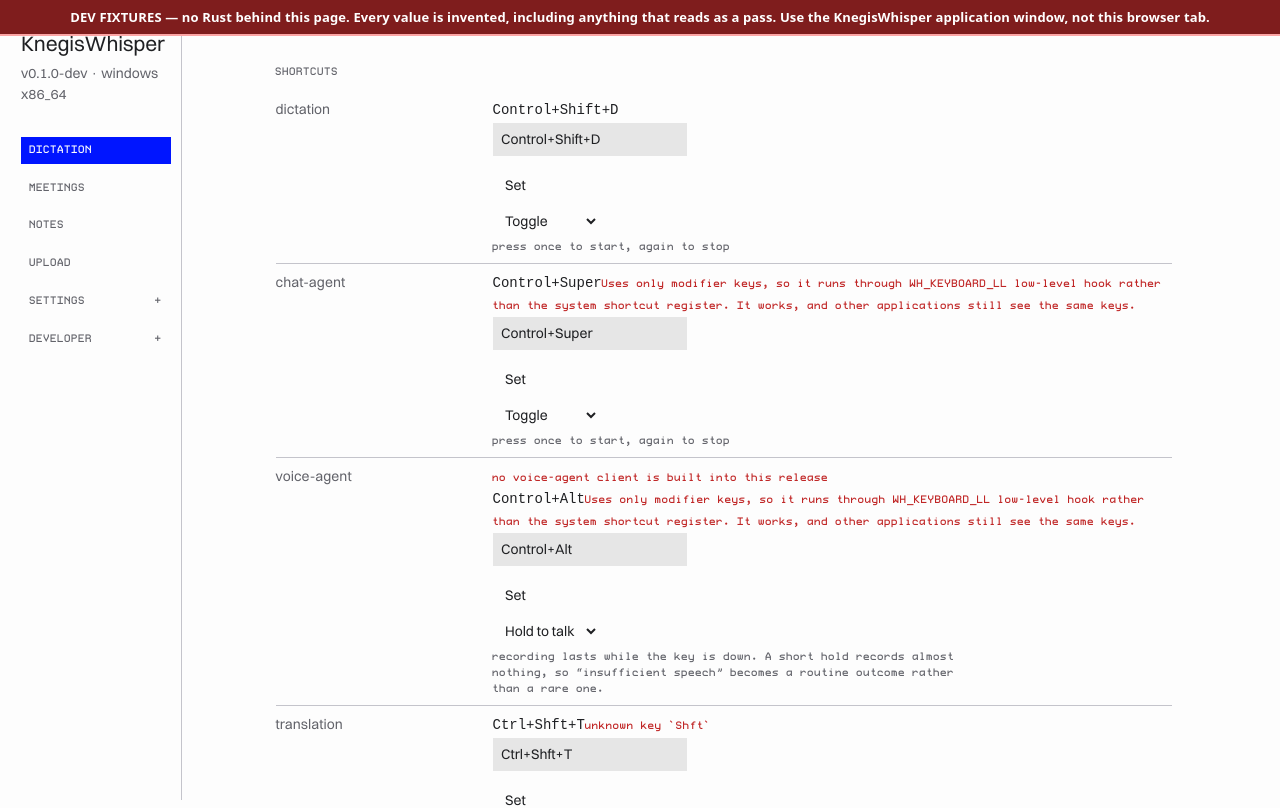
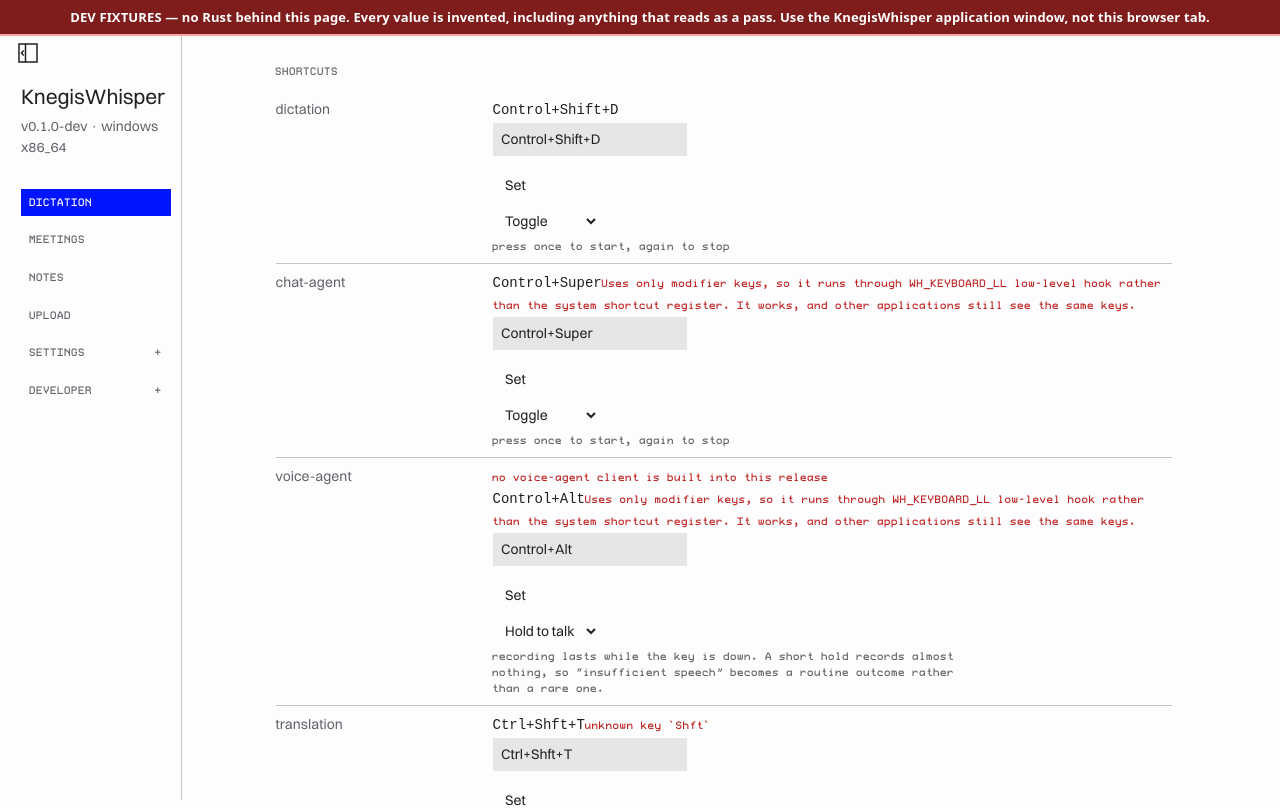
Before and after one commit to Knegis/KnegisWhisper, a React (Vite) app in the folder apps/desktop/: page / in a window 1280 px wide. Shown: the top 808 px of the page. Built offline with nearby package versions, Linux system fonts and the light colour scheme.

Commit message:
feat(desktop): add retractable sidebar with animated toggle

```diff
--- a/apps/desktop/src/App.tsx
+++ b/apps/desktop/src/App.tsx
@@ -179,6 +179,7 @@ function Shell() {
   // application is for. Reopening on the screen you last used sounds helpful
   // until the screen you last used is the one that failed.
   const [view, setView] = useState<ViewId>(DEFAULT_VIEW);
+  const [sidebarExpanded, setSidebarExpanded] = useState(true);
   const [importedNoteId, setImportedNoteId] = useState<number | null>(null);
 
   // Both groups start closed. Dictation is a top-level destination, so the
@@ -236,8 +237,10 @@ function Shell() {
   }
 
   return (
-    <main className="shell">
+    <main className={sidebarExpanded ? "shell" : "shell shell-sidebar-retracted"}>
       <Sidebar
+        expanded={sidebarExpanded}
+        onToggle={() => setSidebarExpanded((expanded) => !expanded)}
         view={view}
         openGroups={openGroups}
         onSelect={select}
--- a/apps/desktop/src/components/Sidebar.tsx
+++ b/apps/desktop/src/components/Sidebar.tsx
@@ -33,6 +33,8 @@
 import { childrenOf, isGroup, NAV, type ViewId } from "../lib/navigation";
 
 export function Sidebar({
+  expanded,
+  onToggle,
   view,
   openGroups,
   onSelect,
@@ -41,6 +43,8 @@ export function Sidebar({
   os,
   arch,
 }: {
+  expanded: boolean;
+  onToggle: () => void;
   view: ViewId;
   openGroups: ReadonlySet<string>;
   onSelect: (id: ViewId) => void;
@@ -50,7 +54,37 @@ export function Sidebar({
   arch: string;
 }) {
   return (
-    <nav className="sidebar">
+    <nav className="sidebar" aria-label="Main navigation">
+      <button
+        type="button"
+        className="sidebar-toggle"
+        aria-label={expanded ? "Retract sidebar" : "Expand sidebar"}
+        title={expanded ? "Retract sidebar" : "Expand sidebar"}
+        aria-expanded={expanded}
+        aria-controls="sidebar-navigation"
+        onClick={onToggle}
+      >
+        <svg
+          width="24"
+          height="24"
+          viewBox="0 0 24 24"
+          fill="none"
+          xmlns="http://www.w3.org/2000/svg"
+          stroke="currentColor"
+          strokeWidth="1.5"
+          aria-hidden="true"
+          focusable="false"
+        >
+          <path d="M3 3H21V21H3V3Z" strokeLinecap="square" strokeLinejoin="miter" />
+          <path d="M9.5 21V3" strokeLinecap="round" strokeLinejoin="round" />
+          <path
+            d={expanded ? "M7.25 10L5.5 12L7.25 14" : "M5.5 10L7.25 12L5.5 14"}
+            strokeLinecap="square"
+            strokeLinejoin="miter"
+          />
+        </svg>
+      </button>
+      <div id="sidebar-navigation" hidden={!expanded}>
         <h1>KnegisWhisper</h1>
         <p className="muted">
           v{appVersion} · {os} {arch}
@@ -114,6 +148,7 @@ export function Sidebar({
             );
           })}
         </ul>
+      </div>
     </nav>
   );
 }
--- a/apps/desktop/src/styles.css
+++ b/apps/desktop/src/styles.css
@@ -360,6 +360,7 @@ h2,
   width: var(--nav-col);
   padding: 2rem 0.75rem 2rem 1.5rem;
   overflow-y: auto;
+  overflow-x: hidden;
   border-right: 1px solid var(--faint);
 }
 
@@ -1609,3 +1610,65 @@ button:disabled {
   opacity: 0.55;
   cursor: default;
 }
+
+/* Keep the disclosure control reachable when the navigation is retracted. */
+.shell-sidebar-retracted {
+  --nav-col: 4rem;
+}
+
+.sidebar button.sidebar-toggle {
+  display: flex;
+  align-items: center;
+  justify-content: center;
+  width: 2rem;
+  height: 2rem;
+  padding: 0.25rem;
+  /* Centre in the 4rem retracted rail; keep the same anchor when expanded. */
+  margin-left: -0.5rem;
+  margin-bottom: 1rem;
+  color: var(--text);
+}
+
+.sidebar-toggle svg {
+  flex-shrink: 0;
+}
+
+.shell-sidebar-retracted .sidebar {
+  padding-right: 0.5rem;
+  padding-left: 1.5rem;
+}
+
+/* Override the fixed rail rules above on narrow browser windows. */
+@media (max-width: 44rem) {
+  .shell .sidebar {
+    position: static;
+    width: auto;
+    padding: 1.5rem 1.5rem 1rem;
+    overflow: visible;
+    border-right: 0;
+    border-bottom: 1px solid var(--faint);
+  }
+
+  .shell-sidebar-retracted .sidebar-toggle {
+    margin-bottom: 0;
+  }
+}
+
+/* A brief resize keeps the toggle anchored while the page gains or loses space. */
+@media (prefers-reduced-motion: no-preference) {
+  .shell {
+    transition: padding-left 160ms ease-in-out;
+  }
+
+  .sidebar {
+    transition: width 160ms ease-in-out;
+  }
+}
+
+/* Lay out navigation at its final width while the rail reveals it. This avoids
+ * transient wrapping and scrollbars during expansion; tall menus still scroll. */
+@media (min-width: 44.001rem) {
+  #sidebar-navigation {
+    width: calc(var(--nav-col) - 2.25rem - 1px);
+  }
+}
```
Lines whose indentation alone changed are shown as unchanged.
